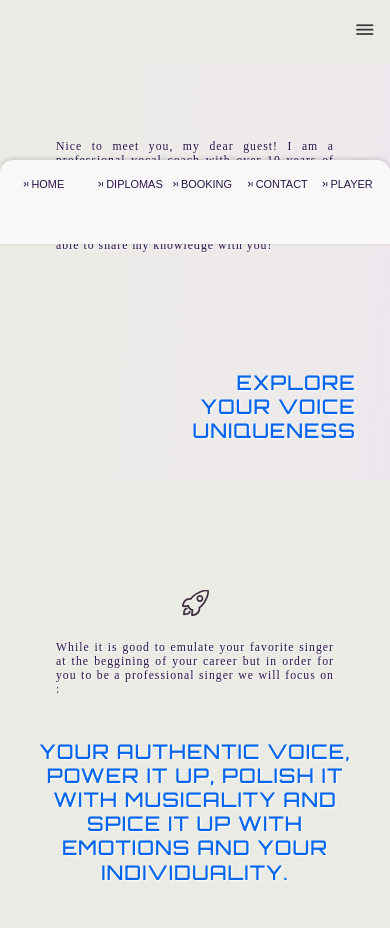
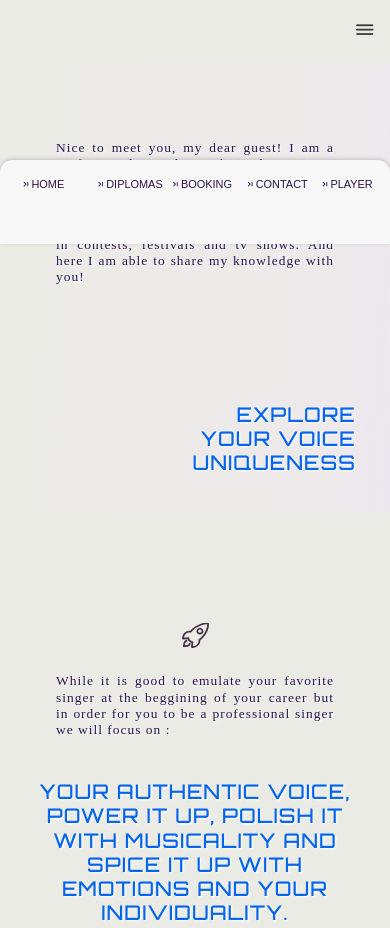
Before and after one commit to elmira26/singsolia, a website: page index.html in a window 390 px wide. Shown: the part 780-1708 px from the top of the page. Drawn offline with nearby package versions, Linux system fonts and the light colour scheme; a web font is replaced by a local one.

Commit message:
mobile font changes

```diff
--- a/Sass/base/_typography.scss
+++ b/Sass/base/_typography.scss
@@ -277,7 +277,7 @@
 
     @include respond(phoneExtra) {
       padding: 1rem;
-      font-size: $normal-font;
+      font-size: $mobile-font;
       width: 84%;
     }
     @include respond(phone){
@@ -463,7 +463,7 @@
       width: 80%;
       font-family: 'Cansu-Light';
       font-size:  $normal-font;
-      letter-spacing: 2px;
+      letter-spacing: 1px;
       color: $color-blue;
       line-height: 1.3;
       text-align:left;
@@ -626,7 +626,7 @@
     }
 
     @include respond(phoneExtra) {
-      // font-size: $normal-font;
+      font-size: $mobile-font;
       width: 70%;
     }
     @include respond(phone){
```
Also changed, not shown: Css/style.css, 1 other file.
